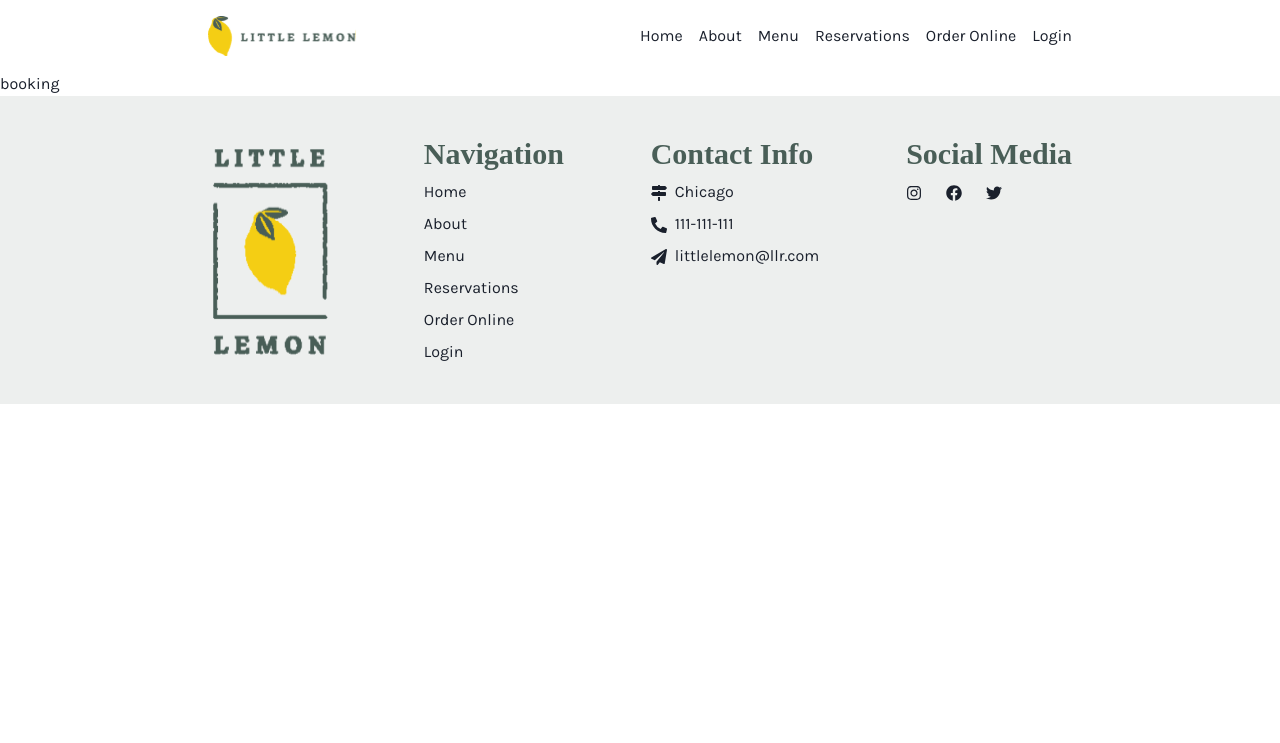
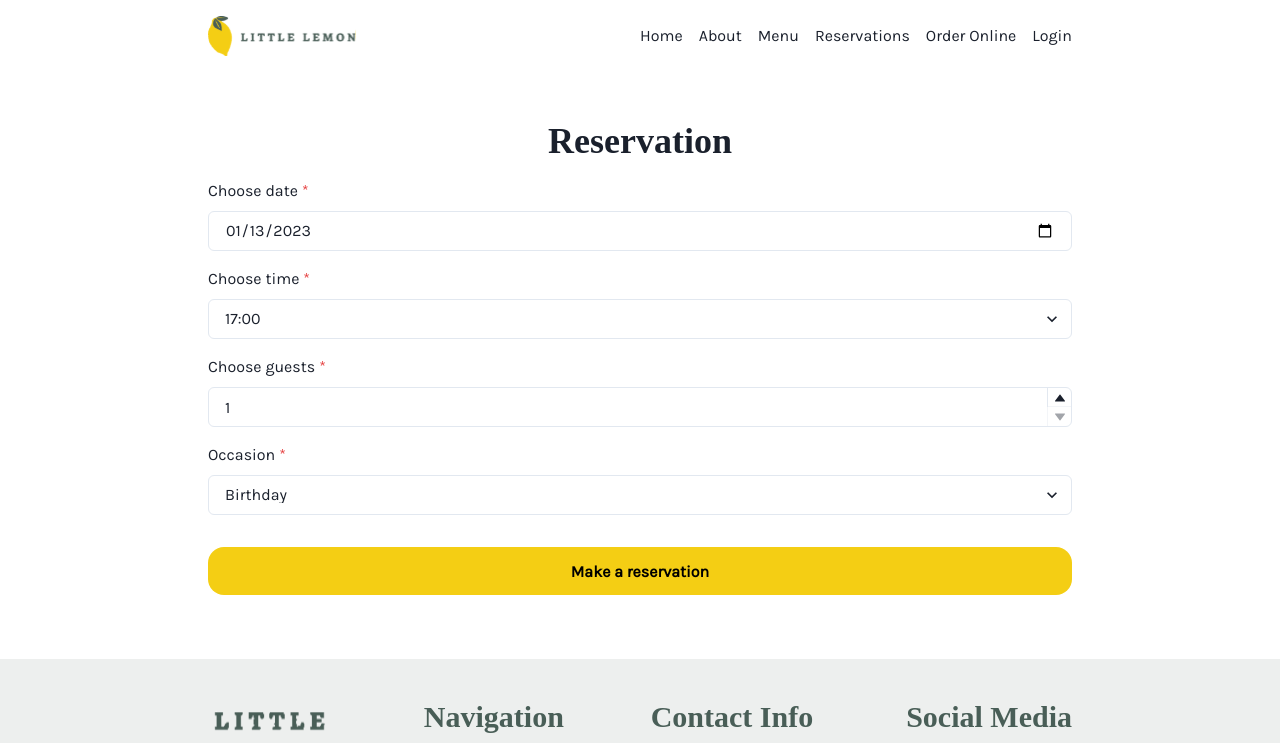
Before and after one commit to talinedacosta/restaurant-little-lemon, a React (Create React App) app: page /booking in a window 1280 px wide. Shown: the top 743 px of the page. Built offline with nearby package versions, Linux system fonts and the light colour scheme; a web font is replaced by a local one.

Commit message:
feature(component): add booking component
add booking component and booking form component

```diff
--- a/src/App.js
+++ b/src/App.js
@@ -13,6 +13,7 @@ import theme from './theme'
 import Home from './page/Home';
 import Header from './components/Header';
 import Footer from './components/Footer';
+import Booking from './page/Booking';
 
 function App() {
   return (
@@ -21,7 +22,7 @@ function App() {
         <Header />
         <Routes>
           <Route path='/' element={<Home />}></Route>
-          <Route path='/booking' element={<h1>booking</h1>}></Route>
+          <Route path='/booking' element={<Booking />}></Route>
         </Routes>
         <Footer />
       </ChakraProvider>
--- /dev/null
+++ b/src/components/BookingForm/index.js
@@ -0,0 +1,56 @@
+import React from 'react'
+import { Box, Button, FormControl, FormLabel, Input, NumberDecrementStepper, NumberIncrementStepper, NumberInput, NumberInputField, NumberInputStepper, Select } from '@chakra-ui/react'
+
+const BookingForm = ({ availableTimes, updateTimes }) => {
+    const availableOccasion = ['Birthday', 'Anniversary'];
+
+    const [date, setData] = React.useState(new Date().toISOString().substring(0, 10));
+    const [guests, setGuests] = React.useState(1);
+    const [occasion, setOccasion] = React.useState();
+    const [time, setTime] = React.useState();
+
+    return (
+        <Box as='form'>
+            <FormControl my={4} isRequired>
+                <FormLabel>Choose date</FormLabel>
+                <Input type='date' value={date} onChange={(e) => { setData(e.target.value) }} />
+            </FormControl>
+
+            <FormControl my={4} isRequired>
+                <FormLabel>Choose time</FormLabel>
+                <Select value={time} onChange={(e) => { setTime(e.target.value) }} >
+                    {availableTimes.map((item, index) => {
+                        return (
+                            <option value={item} key={index}>{item}</option>
+                        )
+                    })}
+                </Select>
+            </FormControl>
+
+            <FormControl my={4} isRequired>
+                <FormLabel>Choose guests</FormLabel>
+                <NumberInput min={1} max={10} value={guests} onChange={(e) => { setGuests(e.target.value) }} >
+                    <NumberInputField />
+                    <NumberInputStepper>
+                        <NumberIncrementStepper />
+                        <NumberDecrementStepper />
+                    </NumberInputStepper>
+                </NumberInput>
+            </FormControl>
+
+            <FormControl my={4} isRequired>
+                <FormLabel>Occasion</FormLabel>
+                <Select value={occasion} onChange={(e) => { setOccasion(e.target.value) }} >
+                    {availableOccasion.map((item, index) => {
+                        return (<option key={index} value={item}>{item}</option>)
+                    })}
+                </Select>
+            </FormControl>
+            <Button type='submit' variant='brandThick' w='full' my={4}>
+                Make a reservation
+            </Button>
+        </Box>
+    )
+}
+
+export default BookingForm
--- /dev/null
+++ b/src/page/Booking/index.js
@@ -0,0 +1,29 @@
+import React, { useReducer } from 'react'
+import { Box, Container, Heading } from '@chakra-ui/react'
+import BookingForm from '../../components/BookingForm'
+
+const Booking = () => {
+
+    const initializeTimes = ['17:00', '18:00', '19:00', '20:00', '21:00', '22:00'];
+
+    const updateTimes = (state) => {
+        return state
+    }
+
+    const [availableTimes, dispatch] = useReducer(updateTimes, initializeTimes)
+
+    return (
+        <Box as='main'>
+            <Container>
+                <Box as='section' my={8}>
+                    <Heading as='h1' textAlign='center' >Reservation</Heading>
+                    <BookingForm availableTimes={availableTimes} updateTimes={dispatch} />
+                </Box>
+            </Container >
+
+
+        </Box >
+    )
+}
+
+export default Booking
```
